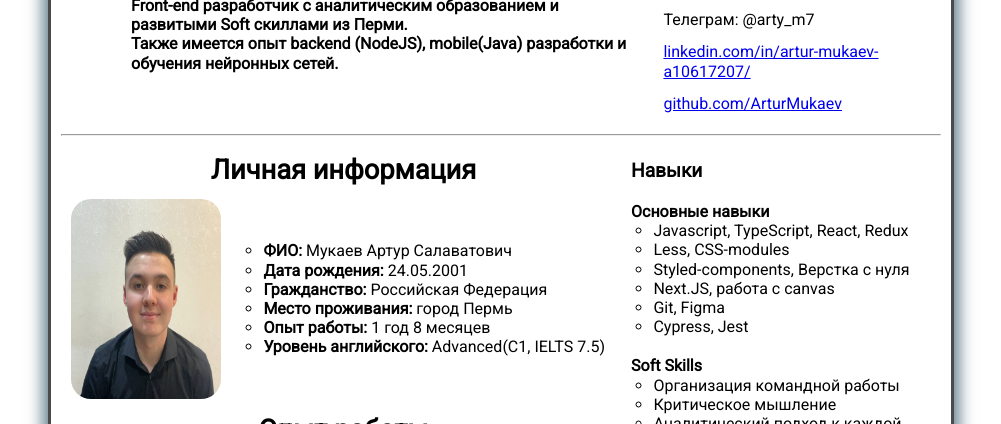
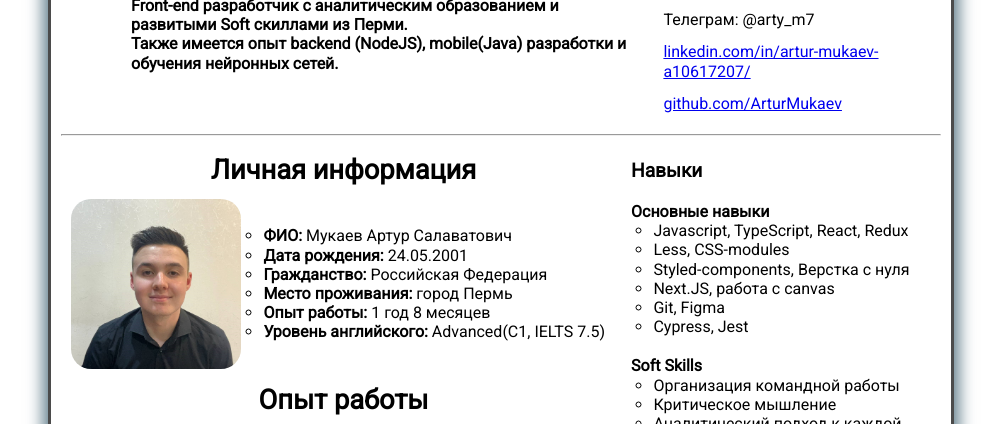
Before and after one commit to ArturMukaev/My_CV, a plain HTML site: page index.html in a window 1280 px wide. Shown: the part 107-531 px from the top of the page, without its empty margins (139-1140 px from the left). Drawn offline with Linux system fonts and the light colour scheme.

Commit message:
fix size

```diff
--- a/CSS/styles.css
+++ b/CSS/styles.css
@@ -170,7 +170,7 @@ main {
     float: right;
 }
 .picture {
-    width: 150px;
-    height: 200px;
+    width: 170px;
+    height: 170px;
     border-radius: 20px;
 }
```
